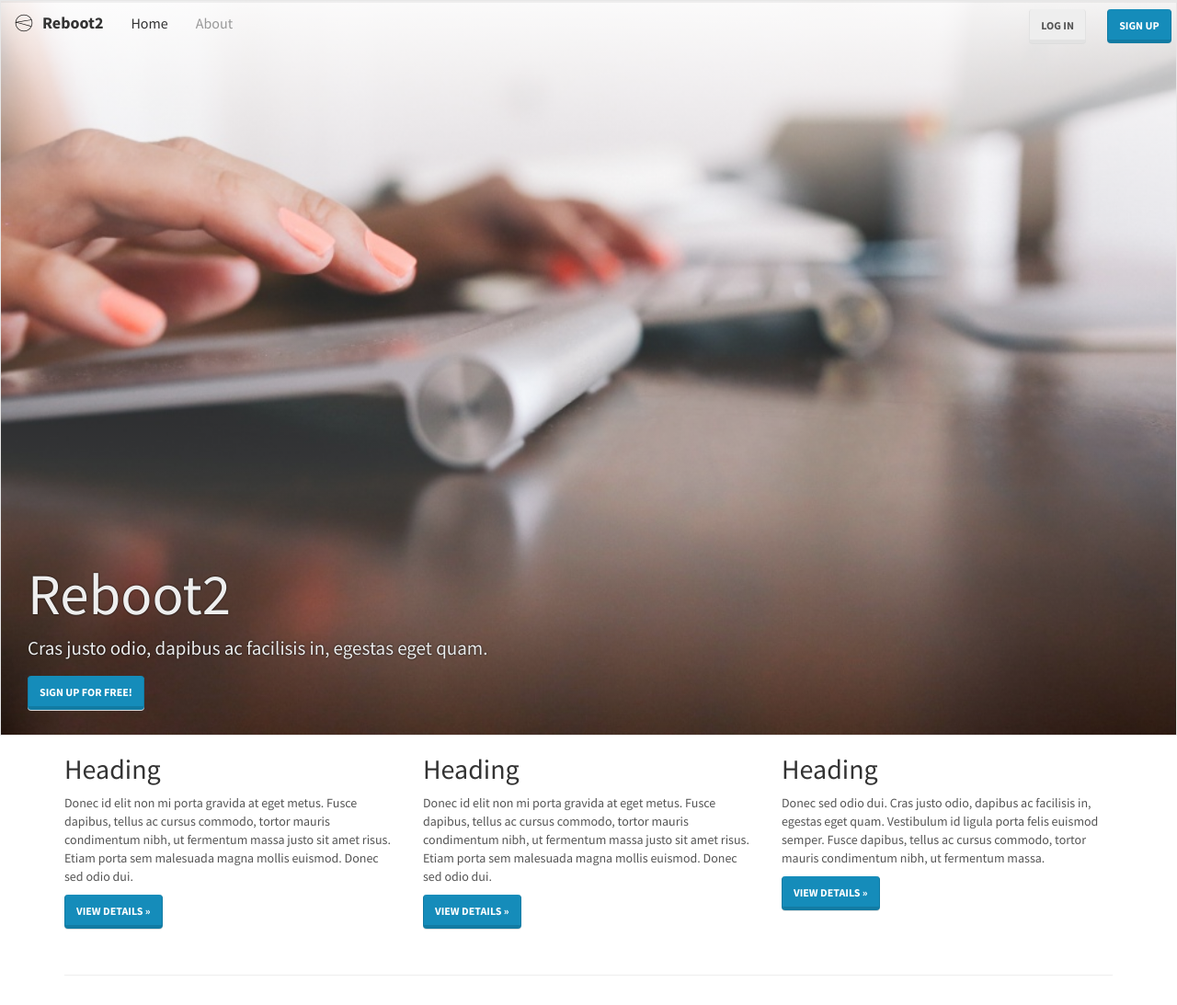
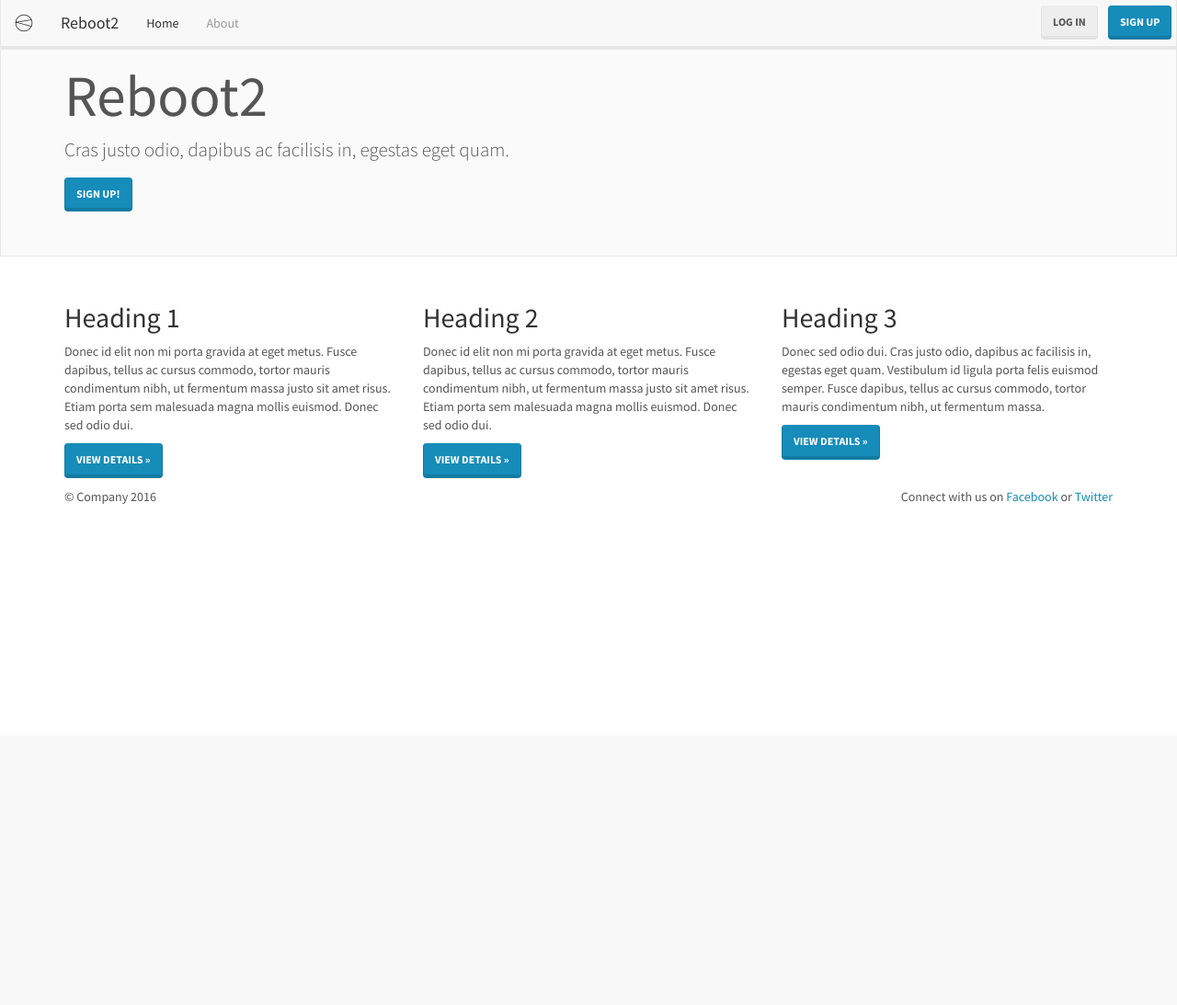
Before and after one commit to eBusLabs/reboot2, a Django app: template src/templates/home.html in a window 1280 px wide. Shown: the top 1093 px of the page at 92% size. After the commit the page ends 548 px from the top, so only its background shows below. Run offline with Django 3.2, Linux system fonts and the light colour scheme; the template is opened without the code that fills it, so the values that code supplies are empty; some libraries are stand-ins or nearby versions.

Commit message:
remove custom css

```diff
--- a/src/templates/base.html
+++ b/src/templates/base.html
@@ -8,7 +8,6 @@
     <meta http-equiv="X-UA-Compatible" content="IE=edge">
     <meta name="viewport" content="width=device-width, initial-scale=1.0">
     <meta name="description" content="{% block description %}{% endblock description %}">
-    <meta name="author" content="Arun Ravindran">
     <link rel="shortcut icon" href="{% static 'site/ico/favicon.ico' %}">
 
     <title>{% block title %}{% include "_brandname.html" %} :: {% endblock %}</title>
@@ -16,10 +15,6 @@
     <!-- Bootstrap core CSS -->
     <link href="{% static 'bootstrap/css/bootstrap.min.css' %}" rel="stylesheet">
 
-    <!-- Custom styles for this site -->
-    {% block styles %}
-    <link href="{% static 'site/css/main.css' %}" rel="stylesheet">
-    {% endblock styles %}
 
     <!-- Custom tags for the head tag -->
     {% block extrahead %}{% endblock extrahead %}
@@ -42,12 +37,11 @@
             <span class="icon-bar"></span>
             <span class="icon-bar"></span>
           </button>
-          <a class="navbar-brand" href="{% url 'home' %}">
             {% block navbar-brand %}
-              <img src="{% static 'site/img/logo.png' %}" alt="logo">
-              {% include "_brandname.html" %}
+            <a class="navbar-brand" href="{% url 'home' %}"><img src="{% static 'site/img/logo.png' %}" alt="logo"></a>
+            <a class="navbar-brand" href="{% url 'home' %}">{% include "_brandname.html" %}</a>
             {% endblock %}
-          </a>
+
         </div>
         {% block navbar-menu %}
         <div class="collapse navbar-collapse">
--- a/src/templates/home.html
+++ b/src/templates/home.html
@@ -11,21 +11,23 @@
 
 {% block navbar-right %}
   {% if not user.is_authenticated %}
-<a class="btn btn-default" href="{% url 'accounts:login' %}" role="button">Log in</a>
-<a class="btn btn-primary" href="{% url 'accounts:signup' %}" role="button">Sign up</a>
+<a class="btn btn-default navbar-btn" href="{% url 'accounts:login' %}" role="button">Log in</a>
+&nbsp;&nbsp;
+<a class="btn btn-primary navbar-btn" href="{% url 'accounts:signup' %}" role="button">Sign up</a>
+&nbsp;&nbsp;&nbsp;&nbsp;&nbsp;&nbsp;
   {% else %}
     {{ block.super }}
   {% endif %}
 {% endblock %}
 
 {% block splash %}
-  <div class="jumbotron jumbotron-carousel corporate-jumbo">
+  <div class="jumbotron">
     <div class="container">
       <div class="row">
         <div class="col-md-8 col-sm-8">
           <h1>{% include "_brandname.html" %}</h1>
           <p>Cras justo odio, dapibus ac facilisis in, egestas eget quam.</p>
-	  <a class="btn btn-primary" href="{% url 'accounts:signup' %}" role="button">Sign up for Free!</a>
+	  <a class="btn btn-primary" href="{% url 'accounts:signup' %}" role="button">Sign up!</a>
         </div>
         <div class="col-md-4 col-sm-4">
 
@@ -42,17 +44,17 @@
 <div class="container">
   <div class="row">
     <div class="col-lg-4">
-      <h2>Heading</h2>
+      <h2>Heading 1</h2>
       <p>Donec id elit non mi porta gravida at eget metus. Fusce dapibus, tellus ac cursus commodo, tortor mauris condimentum nibh, ut fermentum massa justo sit amet risus. Etiam porta sem malesuada magna mollis euismod. Donec sed odio dui. </p>
       <p><a class="btn btn-primary" href="#" role="button">View details &raquo;</a></p>
     </div>
     <div class="col-lg-4">
-      <h2>Heading</h2>
+      <h2>Heading 2</h2>
       <p>Donec id elit non mi porta gravida at eget metus. Fusce dapibus, tellus ac cursus commodo, tortor mauris condimentum nibh, ut fermentum massa justo sit amet risus. Etiam porta sem malesuada magna mollis euismod. Donec sed odio dui. </p>
       <p><a class="btn btn-primary" href="#" role="button">View details &raquo;</a></p>
     </div>
     <div class="col-lg-4">
-      <h2>Heading</h2>
+      <h2>Heading 3 </h2>
       <p>Donec sed odio dui. Cras justo odio, dapibus ac facilisis in, egestas eget quam. Vestibulum id ligula porta felis euismod semper. Fusce dapibus, tellus ac cursus commodo, tortor mauris condimentum nibh, ut fermentum massa.</p>
       <p><a class="btn btn-primary" href="#" role="button">View details &raquo;</a></p>
     </div>
```
